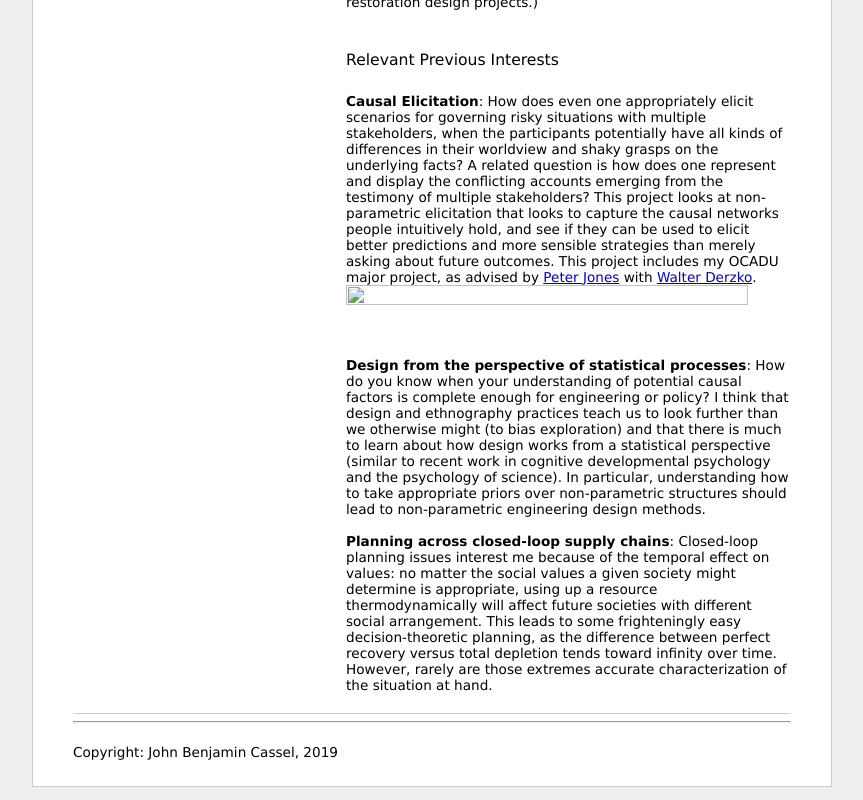
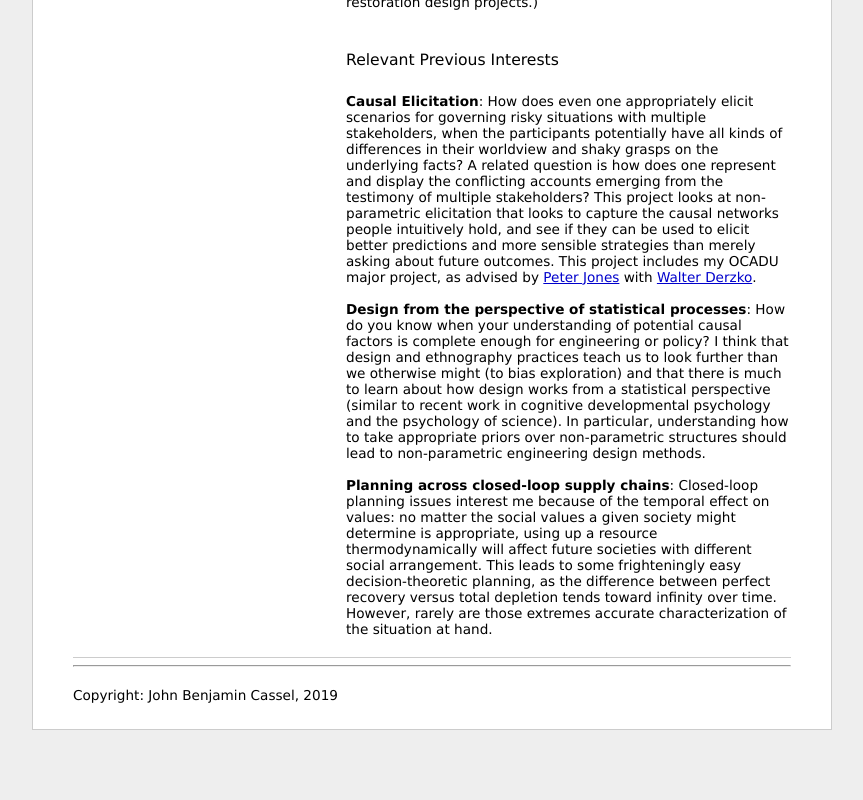
Before and after one commit to JohnBenjaminCassel/JohnBenjaminCassel.github.io, a plain HTML site: page index.html in a window 1280 px wide. Shown: the part 851-1651 px from the top of the page, without its empty margins (208-1071 px from the left). After the commit the page ends 1595 px from the top, so only its background shows below. Drawn offline with Linux system fonts and the light colour scheme.

Commit message:
Remove undesired image link

```diff
--- a/index.html
+++ b/index.html
@@ -233,7 +233,6 @@ I have spent most of my career so far as a computer scientist and design researc
 
 <br><b>Causal Elicitation</b>:  How does even one appropriately elicit scenarios for governing risky situations with multiple stakeholders, when the participants potentially have all kinds of differences in their worldview and shaky grasps on the underlying facts? A related question is how does one represent and display the conflicting accounts emerging from the testimony of multiple stakeholders?  This project looks at non-parametric elicitation that looks to capture the causal networks people intuitively hold, and see if they can be used to elicit better predictions and more sensible strategies than merely asking about future outcomes.  This project includes my OCADU major project, as advised by <a href="http://designdialogues.com/">Peter Jones</a> with <a href="http://smarteconomy.typepad.com/">Walter Derzko</a>.
 
-<p class=".centeredImage"><img src="./ResearchEngagements.PNG" height="95%" width="95%"></img></p>
 
 <br><br><b>Design from the perspective of statistical processes</b>: How do you know when your understanding of potential causal factors is complete enough for engineering or policy? I think that design and ethnography practices teach us to look further than we otherwise might (to bias exploration) and that there is much to learn about how design works from a statistical perspective (similar to recent work in cognitive developmental psychology and the psychology of science). In particular, understanding how to take appropriate priors over non-parametric structures should lead to non-parametric engineering design methods.
 
@@ -293,6 +292,7 @@ What's the current best open-source text-mining tool for discovering causal stru
 <li><a href="http://www.igi-global.com/book/emerging-methods-predictive-analytics/84177"><font size="1">Non-parametric Stakeholder Discovery:  A Process for Mitigating Risk Governance Deficits through Open-ended Protocols</font></a></li>
 <li><a href="https://link.springer.com/chapter/10.1007/978-1-4939-6415-4_11?no-access=true"><font size="1">Wolfram|Alpha: A Computational Knowledge “Search” Engine</font></a></li>
 </ul>
+
 <!-- <p>Working Papers</p>
 <ul>
 <li><a href="https://app.box.com/s/vumrkwbpwsryav5pqjmy4b68tznnrrgf"><font size="1">Permaculture as a Systemic Design Practice:  Contributions, Challenges, and New Developments</font></a></li>
```
